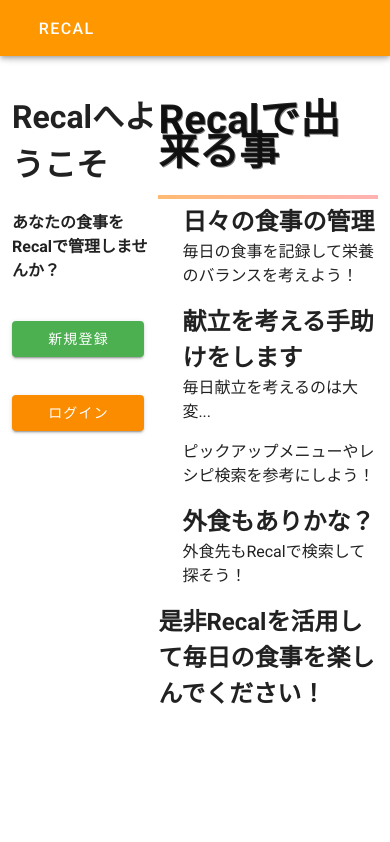
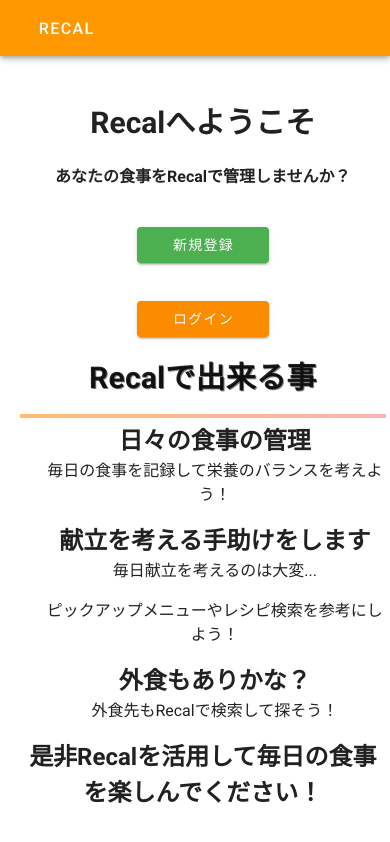
Before and after one commit to shiropt/recal, a Vue app: page /store in a window 390 px wide. Built offline with nearby package versions, Linux system fonts and the light colour scheme.

Commit message:
トップページレスポンシブ対応

```diff
--- a/src/App.vue
+++ b/src/App.vue
@@ -31,6 +31,7 @@ export default {
 </script>
 
 <style scoped>
+
 .v-enter-active {
     transition: opacity 1s;
 }
@@ -50,7 +51,6 @@ export default {
 	padding: 25px 50px;
 	color: #fff;
 	text-align: center;
-	/* width: 100%; */
 }
 .menu{
   padding-top: 60px;
--- a/src/views/Authentication.vue
+++ b/src/views/Authentication.vue
@@ -8,7 +8,6 @@
         <v-spacer></v-spacer>
         <v-btn
         color="success"
-        class="mr-4"
         >
            <router-link :to="{name: 'Signup', params:{id:$route.params.id} }" tag="a">新規登録</router-link>
         </v-btn><br>
@@ -72,6 +71,25 @@
   }
 </script>
 <style scoped>
+@media (max-width: 750px){
+  .container{
+    display: flex;
+    flex-direction:column;
+    text-align: center;
+    }
+  h1{
+    font-size: 30px;
+  }
+}
+@media (min-width: 751px){
+  .side-bar{
+
+    width: 700px;
+  }
+  .main{
+    width: 100%;
+  }
+}
 .fade-enter-active {
   transition: opacity 2s;
 }
@@ -104,11 +122,11 @@
 }
 .container{
   display: flex;
-  width: 100%;
+  margin: 2%;
 }
 .side-bar{
   height: 100%;
-  width: 40%;
+text-align: center;
 }
 
 .v-btn{
@@ -132,7 +150,6 @@ a {
 }
 
 .main{
-  width: 100%;
   height: 100%;
 }
 
```
